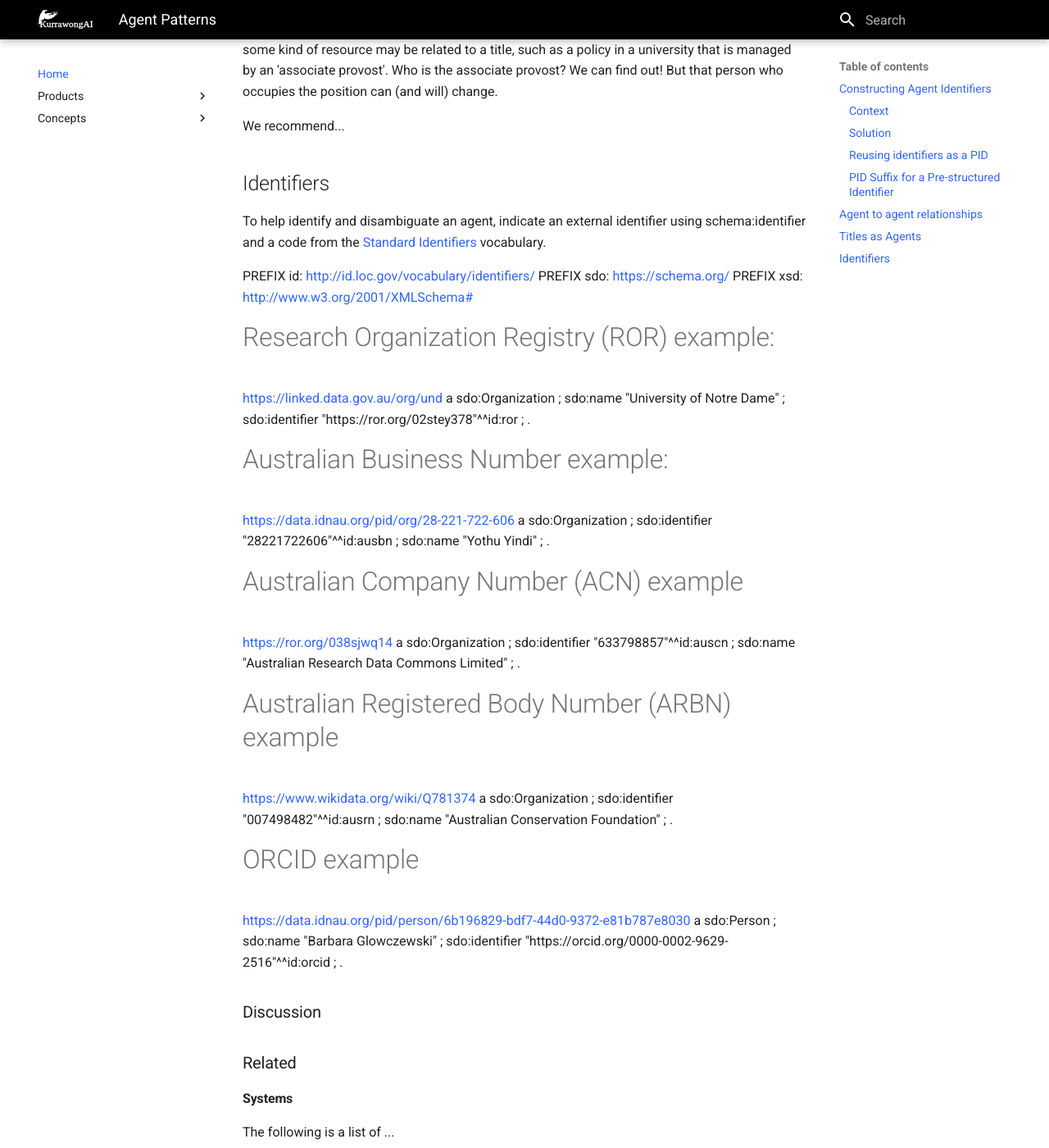
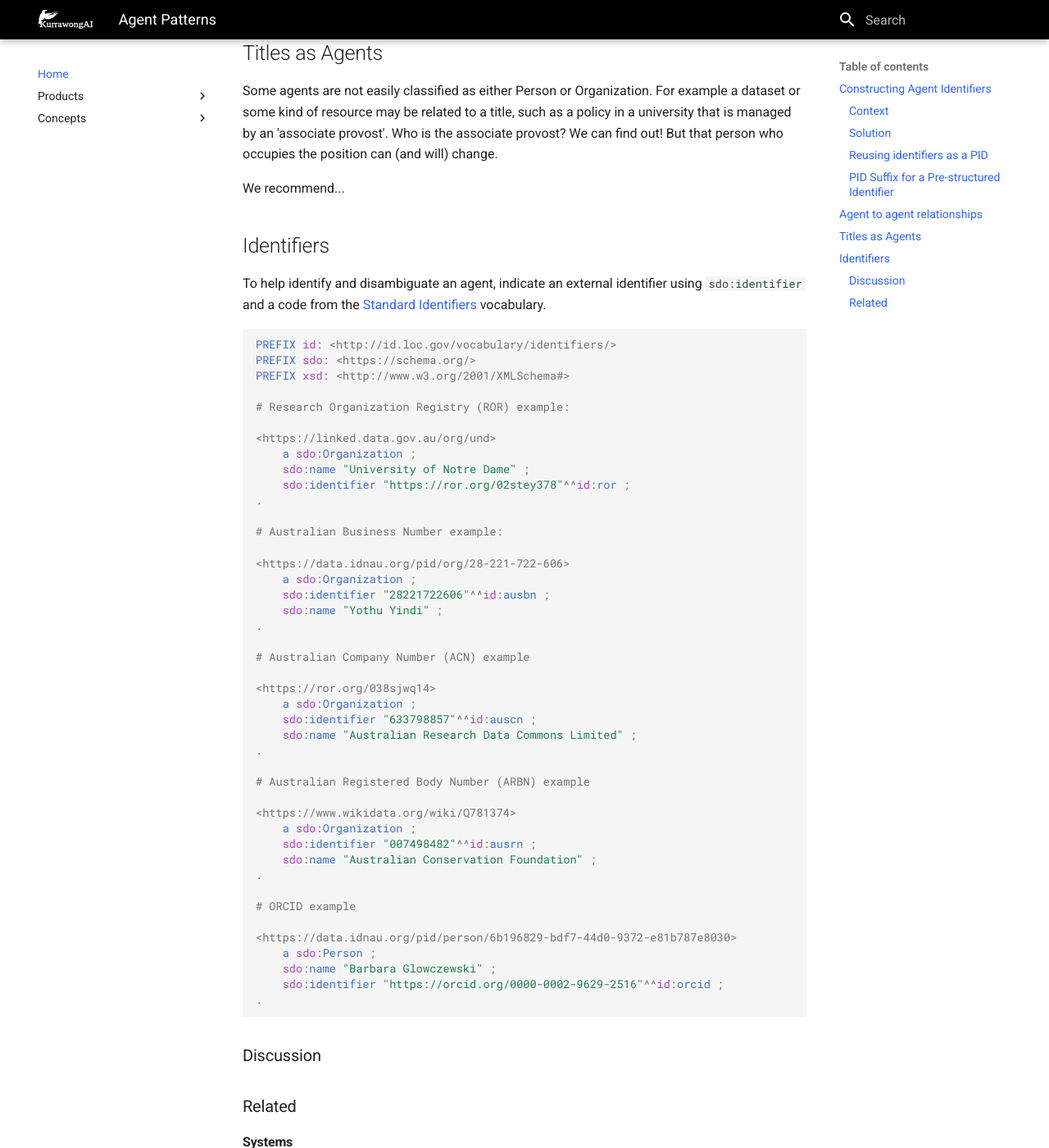
Before and after one commit to Kurrawong/docs, an MkDocs documentation site: the page built from docs/concepts/agents/patterns.md, in a window 1280 px wide and 1400 px high, scrolled down 5355 px. Shown: the whole window at 82% size. Built offline with MkDocs 1.6.1 and Material for MkDocs 9.7.7, drawn with Linux system fonts in a browser that asks for light colours; some of the changed text lies outside the part shown.

Commit message:
Merge remote-tracking branch 'origin/main'

````diff
--- a/docs/concepts/agents/patterns.md
+++ b/docs/concepts/agents/patterns.md
@@ -145,7 +145,6 @@ If using a Pre-structured identifier patter, there may be options for minting a
 ```
 
 
-
 ## Agent to agent relationships
 
 _how do we describe the relationship between agents?_
@@ -225,7 +224,7 @@ PREFIX sdo: <https://schema.org/>
     sdo:name "Les Kneebone" ;
 .
 
-'''
+```
 
 ## Titles as Agents
 
@@ -235,8 +234,9 @@ We recommend...
 
 ## Identifiers
 
-To help identify and disambiguate an agent, indicate an external identifier using schema:identifier and a code from the [Standard Identifiers](https://id.loc.gov/vocabulary/identifiers.html) vocabulary.
+To help identify and disambiguate an agent, indicate an external identifier using `sdo:identifier` and a code from the [Standard Identifiers](https://id.loc.gov/vocabulary/identifiers.html) vocabulary.
 
+```turtle
 PREFIX id: <http://id.loc.gov/vocabulary/identifiers/>
 PREFIX sdo: <https://schema.org/>
 PREFIX xsd: <http://www.w3.org/2001/XMLSchema#>
@@ -281,8 +281,7 @@ PREFIX xsd: <http://www.w3.org/2001/XMLSchema#>
     sdo:identifier "https://orcid.org/0000-0002-9629-2516"^^id:orcid ;
 .
 
-
-
+```
 
 
 
````
Also changed, not shown: other parts of docs/concepts/agents/patterns.md (+2 -2 lines).
